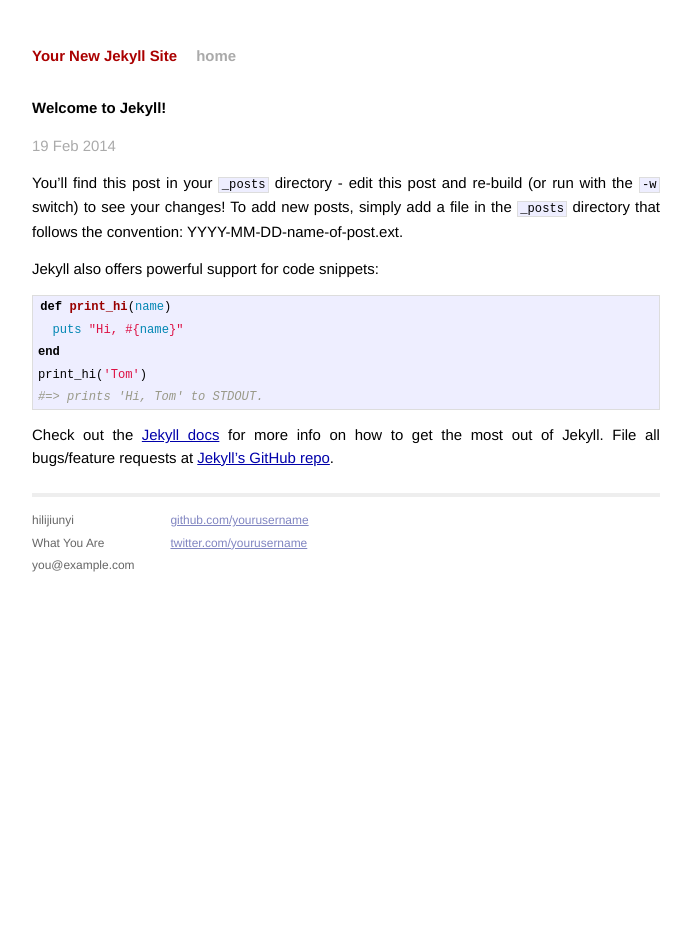
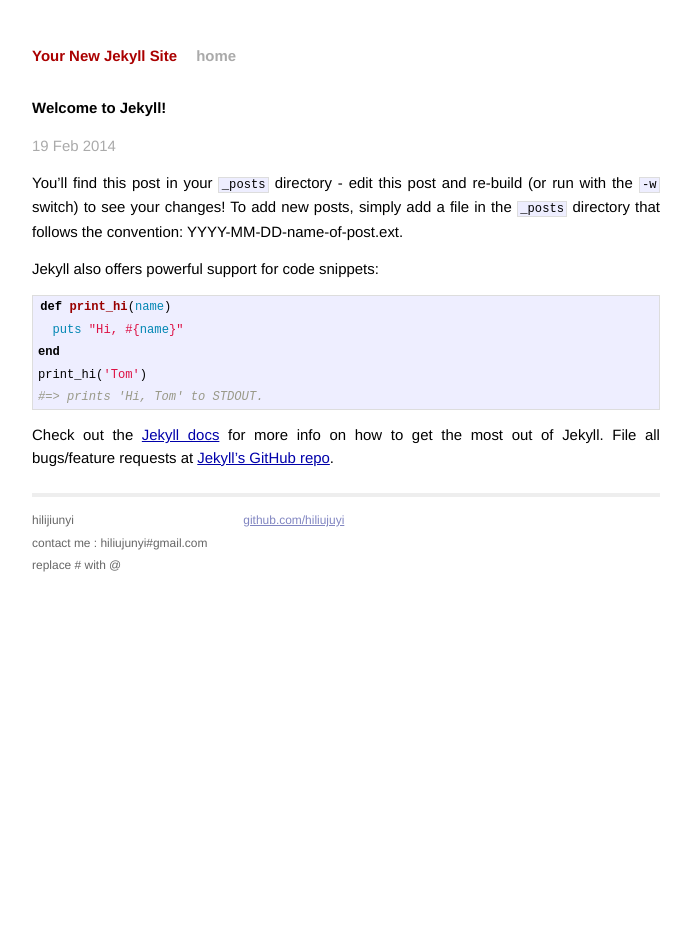
Before and after one commit to hiliujunyi/hiliujunyi, a Jekyll site: the page built from _posts/2014-02-19-welcome-to-jekyll.markdown, in a window 1280 px wide. Shown: the whole page, without its empty margins (294-985 px from the left). Built offline with Jekyll 4.4.1, drawn with Linux system fonts in a browser that asks for light colours.

Commit message:
Update default.html

```diff
--- a/_layouts/default.html
+++ b/_layouts/default.html
@@ -27,14 +27,13 @@
             <div class="contact">
               <p>
                 hilijiunyi<br />
-                What You Are<br />
-                you@example.com
+                contact me : hiliujunyi#gmail.com<br />
+                replace # with @
               </p>
             </div>
             <div class="contact">
               <p>
-                <a href="https://github.com/yourusername">github.com/yourusername</a><br />
-                <a href="https://twitter.com/yourusername">twitter.com/yourusername</a><br />
+                <a href="https://github.com/hiliujunyi">github.com/hiliujuyi</a><br />
               </p>
             </div>
           </div>
```
